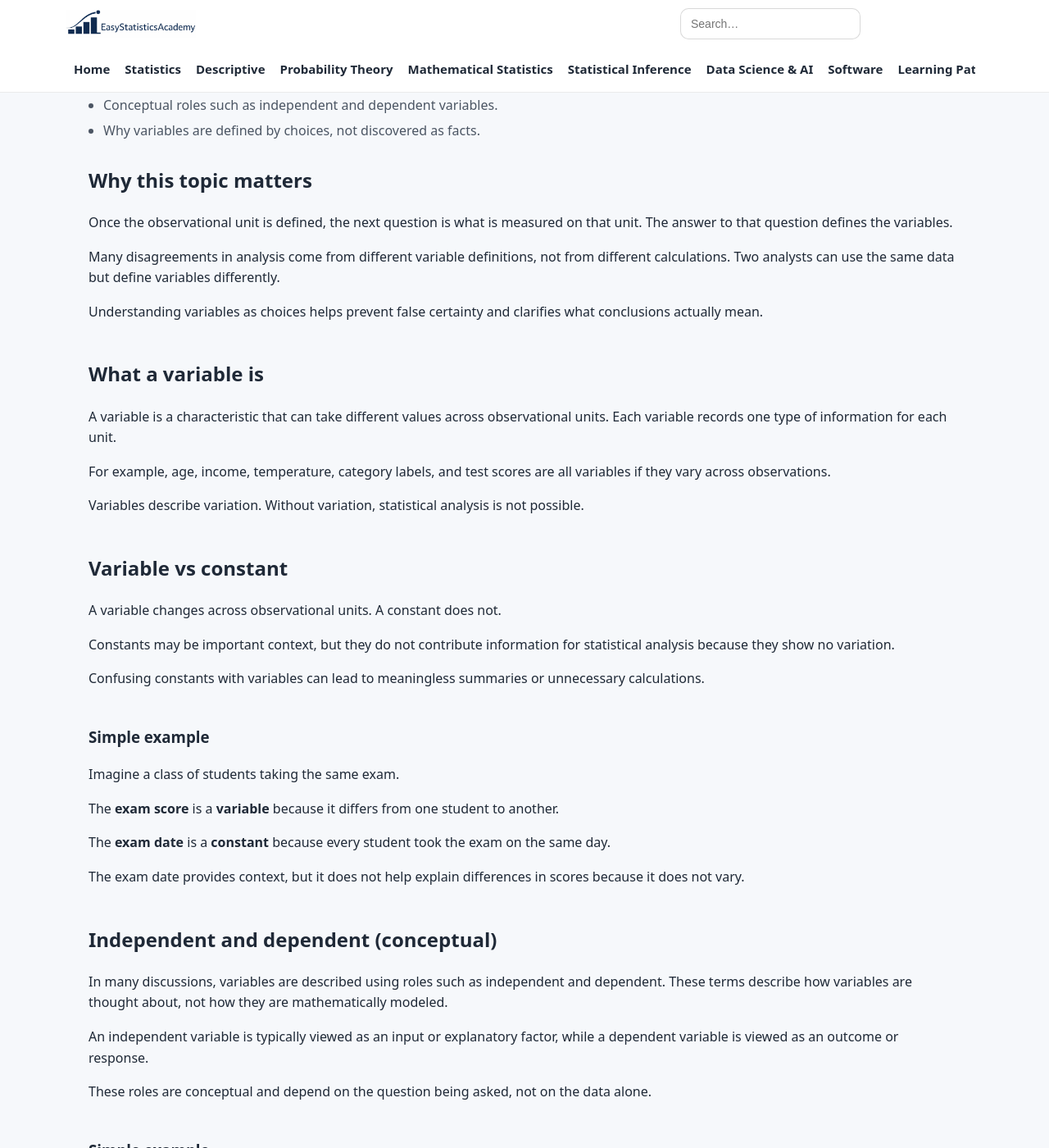
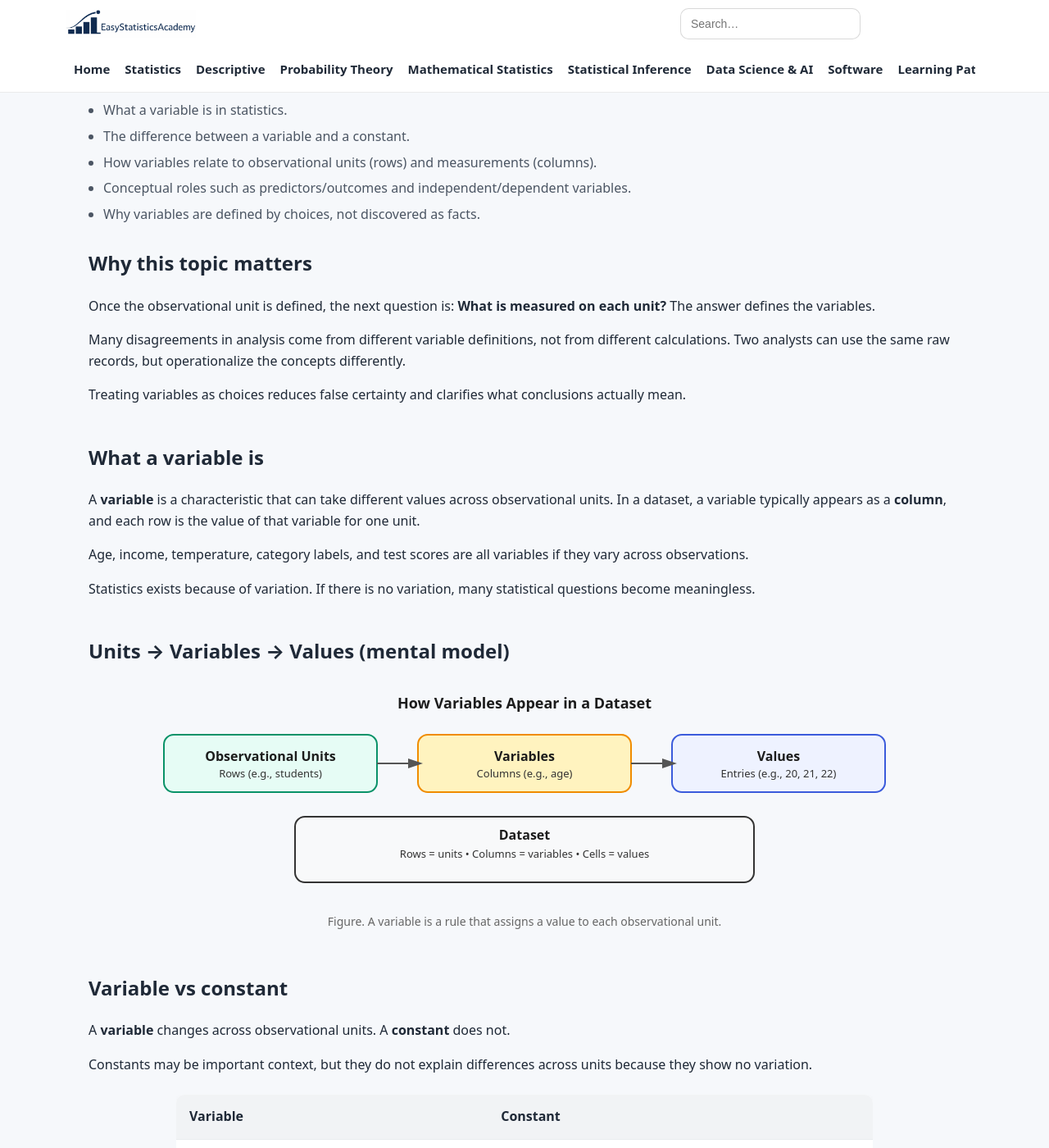
Before and after one commit to ammar-homaida-statistics/easystatisticsacademy, a Jekyll site: the page built from foundations/variables/index.md, in a window 1280 px wide and 1400 px high, scrolled down 544 px. Shown: the whole window at 82% size. Built offline with Jekyll 4.4.1, drawn with Linux system fonts in a browser that asks for light colours; some of the changed text lies outside the part shown.

Commit message:
Enhance variables lesson with construction notice and updates
Added a notice indicating that the lesson is under construction and will be expanded with more examples and diagrams. Updated various sections for clarity and consistency in terminology regarding variables and constants.

```diff
--- a/foundations/variables/index.md
+++ b/foundations/variables/index.md
@@ -17,8 +17,12 @@
   <div class="hero-card">
     <h1>Variables</h1>
 
+    <div style="background:#fff3cd; border:1px solid #ffeeba; padding:12px 14px; margin:14px 0; border-radius:8px;">
+      <strong>🚧 Under Construction</strong> — This lesson is being expanded with more examples, table-based comparisons, and a simple diagram that links units → variables → values.
+    </div>
+
     <p class="lead">
-      Variables describe what is measured on each observational unit.<br>
+      Variables describe what is measured on each observational unit.
       This lesson explains what variables are, how they are defined, and why they are analytical choices rather than facts.
     </p>
 
@@ -35,7 +39,8 @@
     <ul class="bullets">
       <li>What a variable is in statistics.</li>
       <li>The difference between a variable and a constant.</li>
-      <li>Conceptual roles such as independent and dependent variables.</li>
+      <li>How variables relate to observational units (rows) and measurements (columns).</li>
+      <li>Conceptual roles such as predictors/outcomes and independent/dependent variables.</li>
       <li>Why variables are defined by choices, not discovered as facts.</li>
     </ul>
   </div>
@@ -46,17 +51,20 @@
     <h2>Why this topic matters</h2>
 
     <p>
-      Once the observational unit is defined, the next question is what is measured on that unit.
-      The answer to that question defines the variables.
+      Once the observational unit is defined, the next question is:
+      <strong>What is measured on each unit?</strong>
+      The answer defines the variables.
     </p>
 
     <p>
-      Many disagreements in analysis come from different variable definitions, not from different calculations.
-      Two analysts can use the same data but define variables differently.
+      Many disagreements in analysis come from different variable definitions,
+      not from different calculations. Two analysts can use the same raw records,
+      but operationalize the concepts differently.
     </p>
 
     <p>
-      Understanding variables as choices helps prevent false certainty and clarifies what conclusions actually mean.
+      Treating variables as choices reduces false certainty and clarifies what
+      conclusions actually mean.
     </p>
   </div>
 </section>
@@ -66,18 +74,64 @@
     <h2>What a variable is</h2>
 
     <p>
-      A variable is a characteristic that can take different values across observational units.
-      Each variable records one type of information for each unit.
+      A <strong>variable</strong> is a characteristic that can take different values across observational units.
+      In a dataset, a variable typically appears as a <strong>column</strong>, and each row is the value of that variable
+      for one unit.
     </p>
 
     <p>
-      For example, age, income, temperature, category labels, and test scores are all variables
+      Age, income, temperature, category labels, and test scores are all variables
       if they vary across observations.
     </p>
 
     <p>
-      Variables describe variation. Without variation, statistical analysis is not possible.
+      Statistics exists because of variation. If there is no variation, many statistical
+      questions become meaningless.
     </p>
+  </div>
+</section>
+
+<section class="section">
+  <div class="content-narrow">
+    <h2>Units → Variables → Values (mental model)</h2>
+
+    <div style="margin:22px 0; text-align:center;">
+      <svg width="100%" height="260" viewBox="0 0 980 260" xmlns="http://www.w3.org/2000/svg">
+        <text x="490" y="28" text-anchor="middle" font-size="18" font-weight="700" fill="#1c1c1c">
+          How Variables Appear in a Dataset
+        </text>
+
+        <rect x="50" y="60" width="260" height="70" rx="12" fill="#e6fcf5" stroke="#099268" stroke-width="2"/>
+        <text x="180" y="92" text-anchor="middle" font-size="16" font-weight="700" fill="#1c1c1c">Observational Units</text>
+        <text x="180" y="112" text-anchor="middle" font-size="13" fill="#333">Rows (e.g., students)</text>
+
+        <rect x="360" y="60" width="260" height="70" rx="12" fill="#fff3bf" stroke="#f08c00" stroke-width="2"/>
+        <text x="490" y="92" text-anchor="middle" font-size="16" font-weight="700" fill="#1c1c1c">Variables</text>
+        <text x="490" y="112" text-anchor="middle" font-size="13" fill="#333">Columns (e.g., age)</text>
+
+        <rect x="670" y="60" width="260" height="70" rx="12" fill="#eef2ff" stroke="#3b5bdb" stroke-width="2"/>
+        <text x="800" y="92" text-anchor="middle" font-size="16" font-weight="700" fill="#1c1c1c">Values</text>
+        <text x="800" y="112" text-anchor="middle" font-size="13" fill="#333">Entries (e.g., 20, 21, 22)</text>
+
+        <line x1="310" y1="95" x2="360" y2="95" stroke="#555" stroke-width="2" marker-end="url(#arrow)"/>
+        <line x1="620" y1="95" x2="670" y2="95" stroke="#555" stroke-width="2" marker-end="url(#arrow)"/>
+
+        <rect x="210" y="160" width="560" height="80" rx="12" fill="#f8f9fa" stroke="#333" stroke-width="2"/>
+        <text x="490" y="188" text-anchor="middle" font-size="16" font-weight="700" fill="#1c1c1c">Dataset</text>
+        <text x="490" y="210" text-anchor="middle" font-size="13" fill="#333">Rows = units • Columns = variables • Cells = values</text>
+
+        <defs>
+          <marker id="arrow" markerWidth="10" markerHeight="10" refX="6" refY="3" orient="auto">
+            <path d="M0,0 L0,6 L9,3 z" fill="#555" />
+          </marker>
+        </defs>
+      </svg>
+
+      <p style="font-size:14px; color:#666; margin-top:10px;">
+        Figure. A variable is a rule that assigns a value to each observational unit.
+      </p>
+    </div>
+
   </div>
 </section>
 
@@ -86,101 +140,126 @@
     <h2>Variable vs constant</h2>
 
     <p>
-      A variable changes across observational units.
-      A constant does not.
+      A <strong>variable</strong> changes across observational units.
+      A <strong>constant</strong> does not.
     </p>
 
     <p>
-      Constants may be important context, but they do not contribute information for statistical analysis
+      Constants may be important context, but they do not explain differences across units
       because they show no variation.
     </p>
 
+    <div style="margin:24px 0;">
+      <div style="max-width:850px; margin:auto; overflow-x:auto;">
+        <table style="width:100%; border-collapse:collapse; background:#ffffff; border-radius:10px; overflow:hidden; box-shadow:0 4px 10px rgba(0,0,0,0.05);">
+          <thead style="background:#f1f3f5;">
+            <tr>
+              <th style="padding:14px 16px; text-align:left; font-weight:600;">Variable</th>
+              <th style="padding:14px 16px; text-align:left; font-weight:600;">Constant</th>
+            </tr>
+          </thead>
+          <tbody>
+            <tr style="border-top:1px solid #e9ecef;">
+              <td style="padding:12px 16px;">Differs across units</td>
+              <td style="padding:12px 16px;">Same for all units (in this dataset)</td>
+            </tr>
+            <tr style="border-top:1px solid #e9ecef;">
+              <td style="padding:12px 16px;">Can explain differences</td>
+              <td style="padding:12px 16px;">Provides context but not variation</td>
+            </tr>
+            <tr style="border-top:1px solid #e9ecef;">
+              <td style="padding:12px 16px;">Age, score, blood pressure</td>
+              <td style="padding:12px 16px;">Exam date (same for all students)</td>
+            </tr>
+          </tbody>
+        </table>
+      </div>
+    </div>
+
     <p>
-      Confusing constants with variables can lead to meaningless summaries or unnecessary calculations.
+      A “constant” can become a variable if the unit changes.
+      For example, exam date is constant within one class (one exam session),
+      but becomes a variable if your units are multiple exam sessions across a semester.
     </p>
   </div>
 </section>
 
 <section class="section">
   <div class="content-narrow">
-    <h3>Simple example</h3>
+    <h2>Simple example</h2>
 
     <p>
       Imagine a class of students taking the same exam.
     </p>
 
     <p>
-      The <strong>exam score</strong> is a <strong>variable</strong> because it differs from one student to another.
+      The <strong>exam score</strong> is a <strong>variable</strong> because it differs from student to student.
+      The <strong>exam date</strong> is a <strong>constant</strong> because everyone took it on the same day.
     </p>
 
     <p>
-      The <strong>exam date</strong> is a <strong>constant</strong> because every student took the exam on the same day.
-    </p>
-
-    <p>
-      The exam date provides context, but it does not help explain differences in scores because it does not vary.
+      The exam date provides context, but it does not help explain why some students scored higher
+      because it does not vary across students.
     </p>
   </div>
 </section>
 
 <section class="section">
   <div class="content-narrow">
-    <h2>Independent and dependent (conceptual)</h2>
+    <h2>Variable roles depend on the question</h2>
 
     <p>
-      In many discussions, variables are described using roles such as independent and dependent.
-      These terms describe how variables are thought about, not how they are mathematically modeled.
+      Variables are often described using roles such as
+      <strong>predictor/outcome</strong> or <strong>independent/dependent</strong>.
+      These roles are not fixed properties of the variable; they depend on the question being asked.
     </p>
 
     <p>
-      An independent variable is typically viewed as an input or explanatory factor,
-      while a dependent variable is viewed as an outcome or response.
+      The same variable can be an outcome in one analysis and a predictor in another.
     </p>
 
-    <p>
-      These roles are conceptual and depend on the question being asked, not on the data alone.
-    </p>
+    <div style="margin:24px 0;">
+      <div style="max-width:850px; margin:auto; overflow-x:auto;">
+        <table style="width:100%; border-collapse:collapse; background:#ffffff; border-radius:10px; overflow:hidden; box-shadow:0 4px 10px rgba(0,0,0,0.05);">
+          <thead style="background:#f1f3f5;">
+            <tr>
+              <th style="padding:14px 16px; text-align:left; font-weight:600;">Role language</th>
+              <th style="padding:14px 16px; text-align:left; font-weight:600;">Meaning (conceptual)</th>
+            </tr>
+          </thead>
+          <tbody>
+            <tr style="border-top:1px solid #e9ecef;">
+              <td style="padding:12px 16px;"><strong>Outcome / Response / Dependent</strong></td>
+              <td style="padding:12px 16px;">What you want to explain or predict</td>
+            </tr>
+            <tr style="border-top:1px solid #e9ecef;">
+              <td style="padding:12px 16px;"><strong>Predictor / Explanatory / Independent</strong></td>
+              <td style="padding:12px 16px;">What you think is related to changes in the outcome</td>
+            </tr>
+          </tbody>
+        </table>
+      </div>
+    </div>
+
   </div>
 </section>
 
 <section class="section">
   <div class="content-narrow">
-    <h3>Simple example</h3>
+    <h2>Simple example of roles</h2>
 
     <p>
       Suppose a teacher wants to understand why some students score higher than others.
     </p>
 
     <p>
-      <strong>Hours studied</strong> is treated as the <strong>independent variable</strong> because it is considered a possible explanation.
+      <strong>Hours studied</strong> may be treated as a <strong>predictor</strong> (independent variable),
+      and <strong>exam score</strong> as the <strong>outcome</strong> (dependent variable).
     </p>
 
     <p>
-      <strong>Exam score</strong> is treated as the <strong>dependent variable</strong> because it is the outcome of interest.
-    </p>
-
-    <p>
-      These roles depend on the question being asked and are not fixed properties of the variables themselves.
-    </p>
-  </div>
-</section>
-
-<section class="section">
-  <div class="content-narrow">
-    <h2>Predictors and outcomes</h2>
-
-    <p>
-      In practice, analysts often use terms like predictors and outcomes instead of independent and dependent variables.
-      This language emphasizes interpretation rather than formal modeling.
-    </p>
-
-    <p>
-      A predictor is a variable used to help understand or explain variation in another variable.
-      An outcome is the variable of primary interest.
-    </p>
-
-    <p>
-      The same variable can be a predictor in one analysis and an outcome in another.
+      If the question changes—for example, “Does exam difficulty change study time?”—then
+      the roles can change as well.
     </p>
   </div>
 </section>
@@ -191,15 +270,18 @@
 
     <p>
       Variables do not exist independently of measurement and definition.
-      Analysts decide how concepts are turned into variables.
+      Analysts decide how concepts are turned into recorded variables.
     </p>
 
     <p>
-      Choices about definitions, categories, scales, and transformations all affect what a variable represents.
+      For example, the concept “health” could be operationalized as blood pressure,
+      BMI, a symptom score, a diagnosis category, or a composite index.
+      Each choice produces a different variable and supports different conclusions.
     </p>
 
     <p>
-      Treating variables as choices encourages transparency and reminds us that results depend on how variables are defined.
+      Choices about definitions, categories, scales, units, and transformations
+      directly affect results. Treating variables as choices encourages transparency.
     </p>
   </div>
 </section>
@@ -220,8 +302,9 @@
     <h2>Simple summary</h2>
 
     <p>
-      A variable is a characteristic that varies across observations.
-      Variables differ from constants, play different conceptual roles, and are shaped by how we choose to measure and define them.
+      A variable is a characteristic that varies across observational units.
+      Variables differ from constants, their roles depend on the question,
+      and their meaning depends on how we choose to define and measure them.
     </p>
   </div>
 </section>
```
